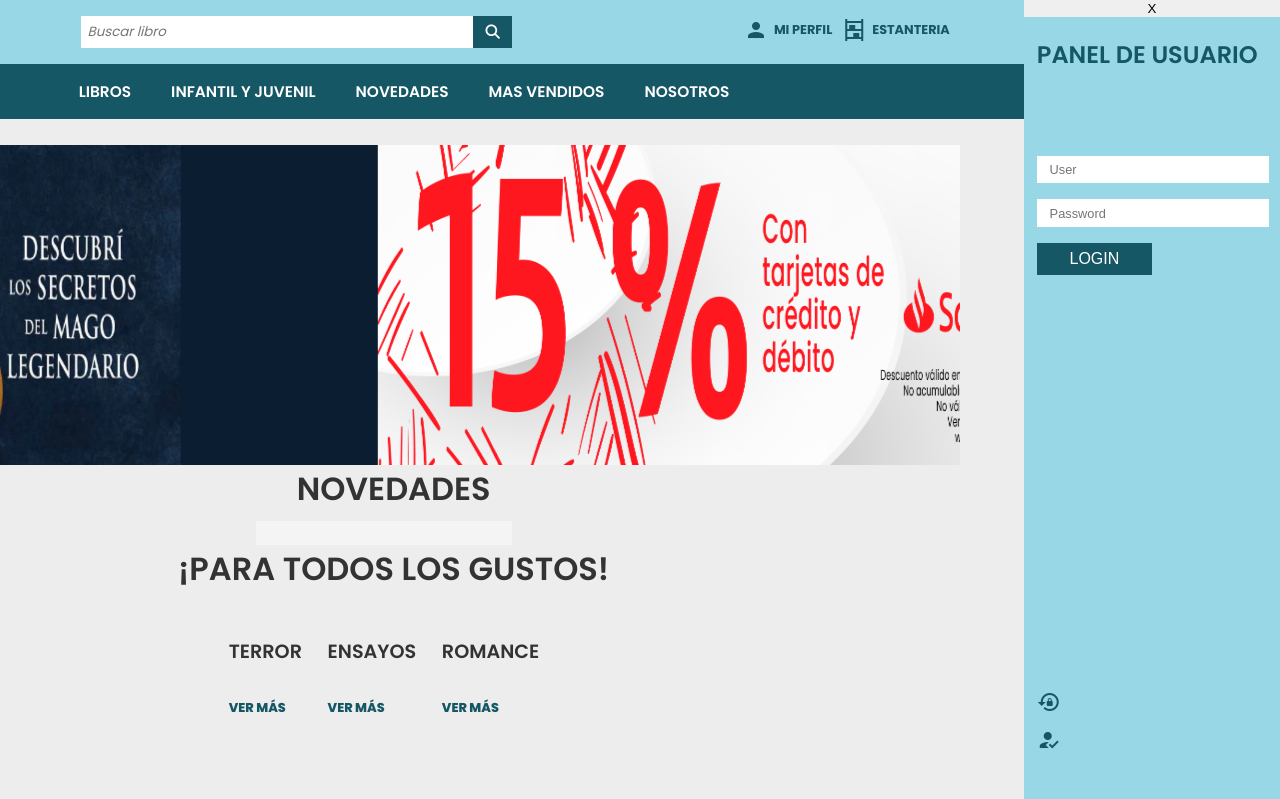
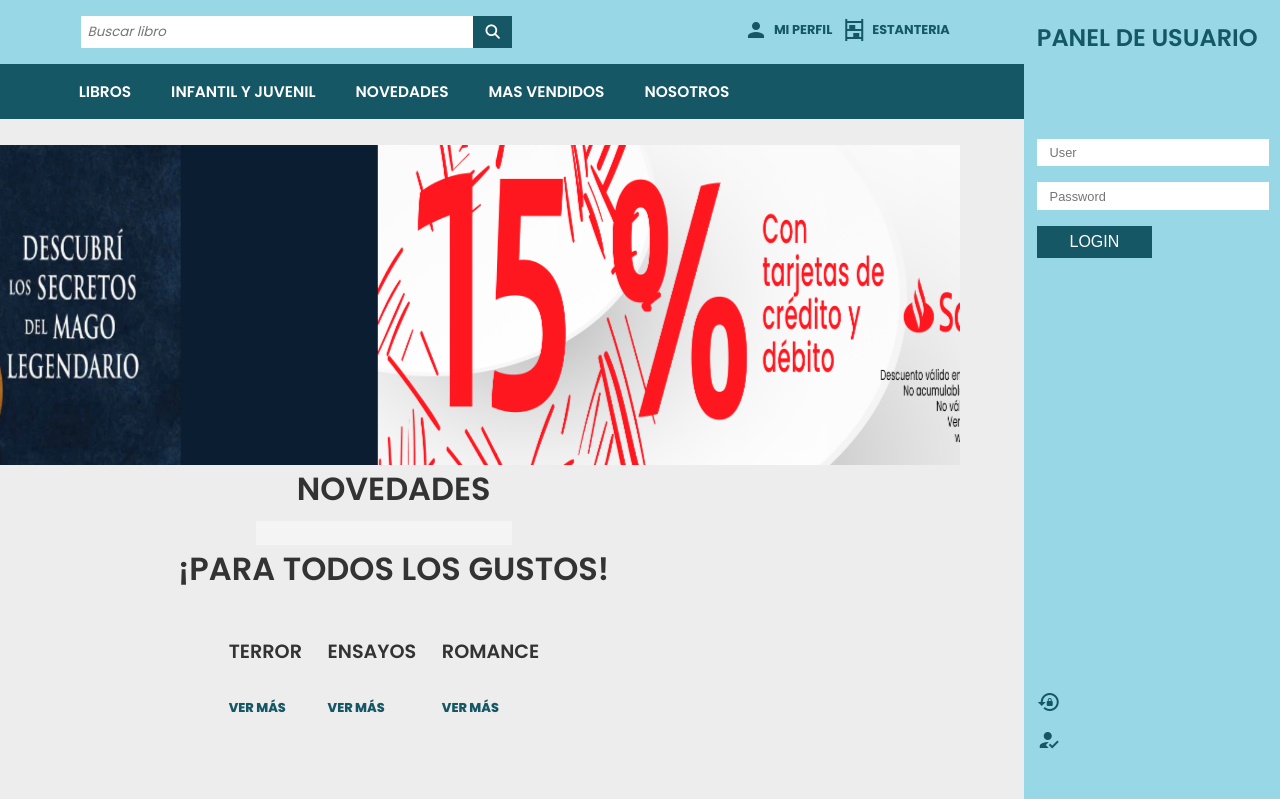
Before and after one commit to facundocb/LIBRERIA, a PHP site: page /index.php in a window 1280 px wide, after a click on "MI PERFIL". Shown: the top 799 px of the page. Run offline with PHP 8.4, Linux system fonts and the light colour scheme; data that the repository does not hold is empty; some libraries are stand-ins or nearby versions.

Commit message:
button X

```diff
--- a/layout/estilos.css
+++ b/layout/estilos.css
@@ -9,6 +9,7 @@
   --ok_fondo_color: #abc994;
   --ok_color: #1b5e20;
 }
+
 
 #container {
   width: auto;
@@ -40,7 +41,10 @@ header {
 
 button {
   border: none;
+
 }
+
+.cerrar{ display: none !important; }
 
 /* letras*/
 
```
